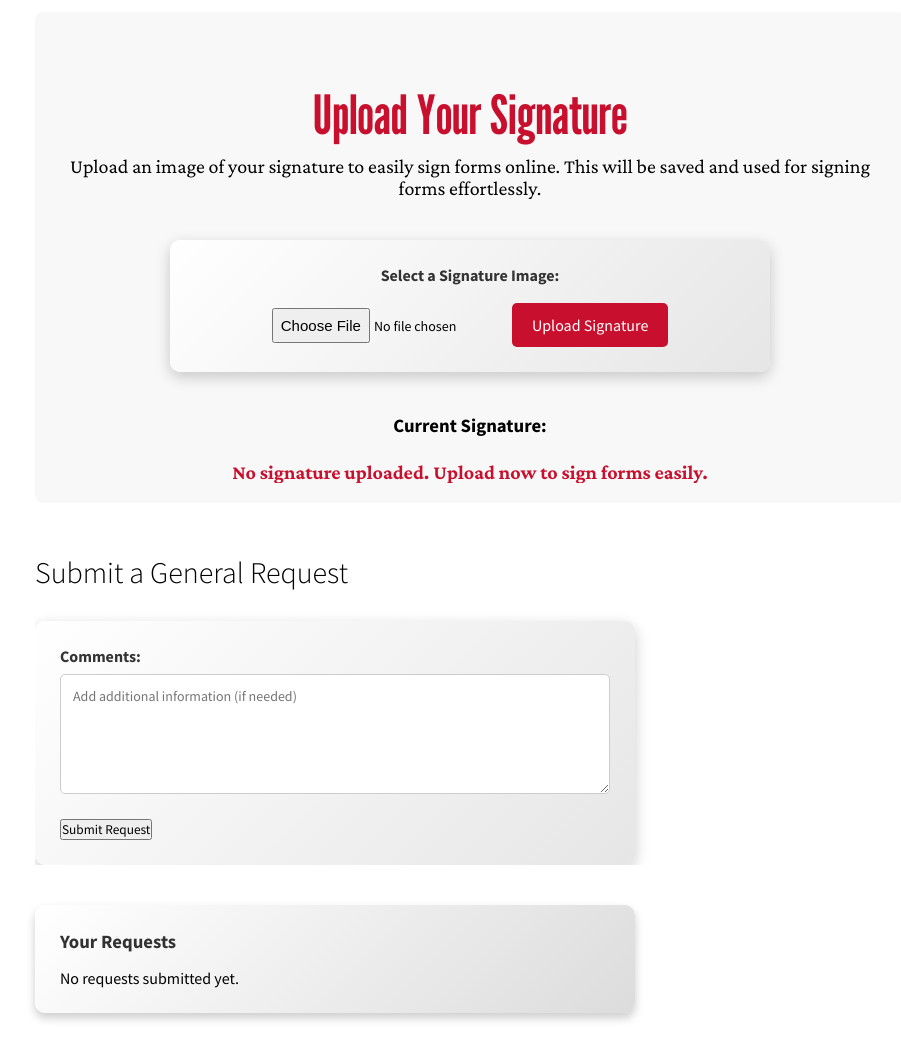
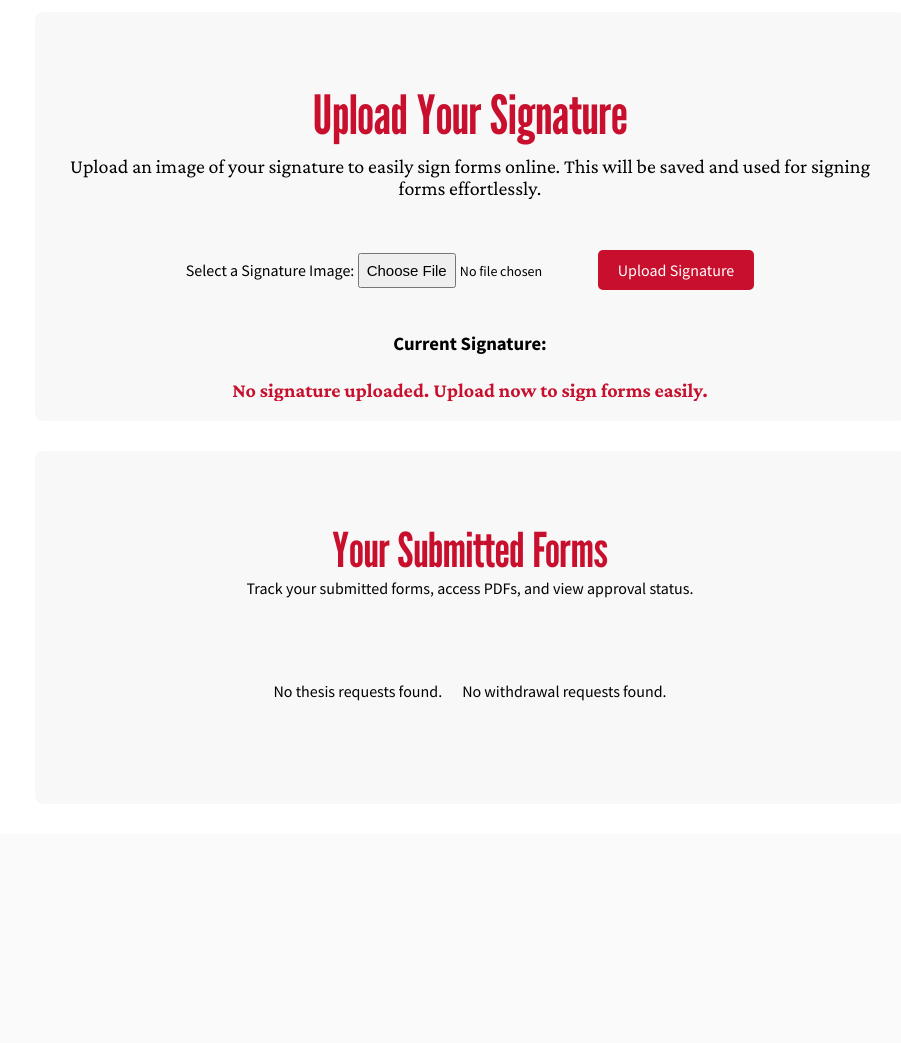
Before and after one commit to JosephRGonzalez/Project-v0.1-User-Management, a Django app: page /upload-signature/ in a window 1280 px wide. Shown: the part 1108-2151 px from the top of the page, without its empty margins (345-1246 px from the left). After the commit the page ends 1809 px from the top, so only its background shows below. Run offline with Django 4.2, Linux system fonts and the light colour scheme; a user stored in the database is signed in; some libraries are stand-ins or nearby versions.

```diff
--- a/static/css/approval.css
+++ b/static/css/approval.css
@@ -112,177 +112,9 @@ button:hover {
 
 
 
-/* Approval Requests CSS */
-/* Form Container */
-form {
-    background: linear-gradient(135deg, #ffffff, #e6e6e6);
-    padding: 25px;
-    border-radius: 10px;
-    box-shadow: 0 5px 15px rgba(0, 0, 0, 0.2);
-    width: 100%;
-    max-width: 600px;
-    margin-top: 30px;
-    font-family: 'Source Sans Pro', sans-serif;
-}
-
-/* Form Labels */
-label {
-    display: block;
-    margin-bottom: 8px;
-    font-weight: bold;
-    color: #333;
-}
-
-/* Form Inputs */
-input[type="text"],
-input[type="email"],
-input[type="tel"],
-input[type="date"],
-textarea {
-    width: 100%;
-    padding: 12px;
-    margin-bottom: 20px;
-    border: 1px solid #ccc;
-    border-radius: 5px;
-    font-size: 14px;
-    transition: border-color 0.3s;
-}
-
-input[type="text"]:focus,
-input[type="email"]:focus,
-input[type="tel"]:focus,
-input[type="date"]:focus,
-textarea:focus {
-    border-color: #c8102e;
-    outline: none;
-}
-
-/* Textarea Specific */
-textarea {
-    min-height: 120px;
-    resize: vertical;
-}
 
 
 
-
-.address-fieldset {
-    border: 2px solid #c8102e; /* University of Houston primary color */
-    border-radius: 8px;
-    padding: 20px;
-    margin-bottom: 20px;
-    background-color: #f9f9f9;
-    box-shadow: 0 2px 5px rgba(0, 0, 0, 0.1);
-}
-
-.address-fieldset legend {
-    color: #c8102e;
-    font-weight: bold;
-    padding: 0 10px;
-    font-size: 1.2em;
-}
-
-.address-fieldset label {
-    display: block;
-    margin-top: 10px;
-    font-weight: bold;
-}
-
-.address-fieldset input[type="text"] {
-    width: 100%;
-    padding: 10px;
-    margin-top: 5px;
-    border: 1px solid #ddd;
-    border-radius: 5px;
-    font-family: 'Source Sans Pro', sans-serif;
-}
-
-/* Checkbox and Radio Inputs */
-
-
-input[type="checkbox"],
-input[type="radio"] {
-    margin-right: 10px;
-    cursor: pointer;
-
-}
-
-
-/* Custom checkbox design */
-.checkbox-container {
-    display: flex;
-    align-items: center;
-    gap: 12px; /* Space between checkbox and label */
-    font-size: 16px;
-    font-family: 'Source Sans Pro', sans-serif;
-}
-
-
-
-/* Submit Button */
-button[type="submit"] {
-    background-color: #c8102e;
-    color: white;
-    border: none;
-    padding: 12px 20px;
-    border-radius: 5px;
-    cursor: pointer;
-    font-size: 16px;
-    transition: background-color 0.3s;
-}
-
-button[type="submit"]:hover {
-    background-color: #a10c24;
-}
-
-/* Responsive Design */
-@media (max-width: 768px) {
-    form {
-        padding: 15px;
-    }
-}
-
-
-.request-status {
-    margin-top: 40px;
-    background: linear-gradient(135deg, rgb(255,255,255), rgb(220,220,220));
-    padding: 25px;
-    border-radius: 10px;
-    box-shadow: 0px 5px 10px rgba(0, 0, 0, 0.2);
-    width: 100%;
-    max-width: 600px;
-}
-
-.request-status h3 {
-    margin-bottom: 15px;
-    color: rgb(50,50,50);
-}
-
-.request-status ul {
-    list-style-type: none;
-}
-
-.request-status ul li {
-    padding: 10px 0;
-    border-bottom: 1px solid #ddd;
-}
-
-.status {
-    font-weight: bold;
-}
-
-/* Status colors */
-.status:nth-child(1) {
-    color: rgb(0, 102, 204); /* Pending - blue */
-}
-
-.status:nth-child(2) {
-    color: rgb(200, 16, 46); /* Returned - red */
-}
-
-.status:nth-child(3) {
-    color: rgb(0, 153, 51); /* Approved - green */
-}
 
 
 
@@ -383,6 +215,116 @@ input::file-selector-button:hover {
 }
 
 
+
+/* User Form Tracking Section */
+.form-tracking-section {
+    background: #f8f8f8;
+    padding: 20px;
+    border-radius: 8px;
+    text-align: center;
+    margin-top: 30px;
+    display: flex;
+    flex-direction: column;
+    align-items: center;
+    font-family: Source Sans Pro, sans-serif;
+}
+
+.form-tracking-section h2 {
+    font-size: 48px;
+    color: #c8102e;
+    font-family: "League Gothic", sans-serif;
+}
+
+.form-tracking-section h2, p{
+    top:0;
+    left:0;
+}
+
+.tracking-container {
+    display: flex;
+    justify-content: center;
+    flex-wrap: wrap;
+    gap: 20px;
+    padding-top: 10%;
+    padding-bottom: 10%;
+}
+
+.tracking-card {
+    background: linear-gradient(135deg, #ffffff, #f4f4f4);
+    padding: 20px;
+    border-radius: 10px;
+    width: 280px;
+    box-shadow: 0px 4px 10px rgba(0, 0, 0, 0.1);
+    text-align: left;
+    transition: transform 0.3s ease-in-out, box-shadow 0.3s ease-in-out;
+    border-left: 5px solid #c8102e;
+}
+
+.tracking-card:hover {
+    transform: scale(1.05);
+    box-shadow: 0px 6px 15px rgba(0, 0, 0, 0.15);
+}
+
+.tracking-card h3 {
+    font-size: 18px;
+    color: #333;
+    margin-bottom: 8px;
+}
+
+.status {
+    font-weight: bold;
+    padding: 6px 12px;
+    border-radius: 6px;
+    font-size: 14px;
+    display: inline-block;
+    margin-top: 5px;
+}
+
+/* Status Colors */
+.status.draft {
+    background-color: #f4c542;
+    color: black;
+}
+
+.status.pending {
+    background-color: #007bff;
+    color: white;
+}
+
+.status.returned {
+    background-color: #dc3545;
+    color: white;
+}
+
+.status.approved {
+    background-color: #28a745;
+    color: white;
+}
+
+/* PDF Link */
+.pdf-link {
+    display: inline-block;
+    margin-top: 12px;
+    font-size: 14px;
+    color: #c8102e;
+    font-weight: bold;
+    text-decoration: none;
+    transition: color 0.3s ease-in-out;
+}
+
+.pdf-link:hover {
+    color: #a10c24;
+    text-decoration: underline;
+}
+
+
+
+
+
+
+
+
+
 /* Form Cancel Button */
 
 .btn-back {
--- a/templates/approval_requests.html
+++ b/templates/approval_requests.html
@@ -171,39 +171,34 @@ function fillForm(formType) {
         </div>
         {% endif %}
 
-        <!-- General Request Form -->
-        <div class="form-section">
-            <h2>Submit a General Request</h2>
-            <form method="POST" action="{% url 'submit_request' %}">
-                {% csrf_token %}
 
-                <label for="comments">Comments:</label>
-                <textarea id="comments" name="comments" placeholder="Add additional information (if needed)"></textarea>
+    <!-- User Form Tracking -->
+    <section class="form-tracking-section">
+    <h2>Your Submitted Forms</h2>
+    <p>Track your submitted forms, access PDFs, and view approval status.</p>
 
-                <input type="submit" class="submit-btn" value="Submit Request">
-            </form>
+    <div class="tracking-container">
+        {% for request in thesis_requests %}
+        <div class="tracking-card">
+            <h3>Thesis Request</h3>
+            <p><strong>Status:</strong> <span class="status {{ request.status|lower }}">{{ request.get_status_display }}</span></p>
+            <a href="{{ request.generated_pdf.url }}" class="pdf-link" target="_blank">📄 View PDF</a>
         </div>
+        {% empty %}
+        <p class="no-forms-message">No thesis requests found.</p>
+        {% endfor %}
 
-        <!-- Request Status -->
-        <div class="request-status">
-            <h3>Your Requests</h3>
-            {% if user_requests %}
-                <ul>
-                    {% for request in user_requests %}
-                        <li>
-                            Request #{{ request.id }} -
-                            Status: <span class="status status-{{ request.status }}">{{ request.get_status_display }}</span>
-                            <span class="date">{{ request.created_at|date:"M d, Y" }}</span>
-                            {% if request.status == 'approved' and request.pdf_document %}
-                                <a href="{{ request.pdf_document.url }}" class="download-link" target="_blank">Download PDF</a>
-                            {% endif %}
-                        </li>
-                    {% endfor %}
-                </ul>
-            {% else %}
-                <p>No requests submitted yet.</p>
-            {% endif %}
+        {% for request in withdrawal_requests %}
+        <div class="tracking-card">
+            <h3>Withdrawal Request</h3>
+            <p><strong>Status:</strong> <span class="status {{ request.status|lower }}">{{ request.get_status_display }}</span></p>
+            <a href="{{ request.generated_pdf.url }}" class="pdf-link" target="_blank">📄 View PDF</a>
         </div>
+        {% empty %}
+        <p class="no-forms-message">No withdrawal requests found.</p>
+        {% endfor %}
+    </div>
+</section>
 
 
     </div>
--- a/usr_mgmt_app/urls.py
+++ b/usr_mgmt_app/urls.py
@@ -28,6 +28,7 @@ urlpatterns = [
     # Forms
     path("fill-form/thesis/", views.fill_thesis_form, name="fill_thesis_form"),
     path("fill-form/withdrawal/", views.fill_withdrawal_form, name="fill_withdrawal_form"),
+    path("submit-thesis-for-approval/<int:request_id>/", views.submit_thesis_for_approval, name="submit_thesis_for_approval"),
     # PDF Generation
     path("generate-pdf/thesis/<int:request_id>/", views.generate_thesis_pdf, name="generate_thesis_pdf"),
     path("generate-pdf/withdrawal/<int:request_id>/", views.generate_withdrawal_pdf, name="generate_withdrawal_pdf"),
--- a/usr_mgmt_app/views.py
+++ b/usr_mgmt_app/views.py
@@ -526,6 +526,8 @@ def fill_thesis_form(request):
     """Handles form submission for Thesis Request."""
     user = request.user
 
+
+
     # Check if a ThesisRequest already exists for the user
     existing_request = ThesisRequest.objects.filter(user=user).first()
 
@@ -538,6 +540,7 @@ def fill_thesis_form(request):
         request_type = request.POST.get("request_type")
         justification = request.POST.get("justification")
 
+
         if not all([student_id, degree_type, graduation_date, request_type, justification]):
             print("Missing form fields!")  # Debugging
             return render(request, "forms/thesis_form.html", {"error": "All fields are required."})
@@ -549,7 +552,9 @@ def fill_thesis_form(request):
             existing_request.graduation_date = graduation_date
             existing_request.request_type = request_type
             existing_request.justification = justification
+            existing_request.status = "Draft"
             existing_request.save()  # Save the updated data
+
         else:
             # If no existing request, create a new one
             ThesisRequest.objects.create(
@@ -558,7 +563,8 @@ def fill_thesis_form(request):
                 degree_type=degree_type,
                 graduation_date=graduation_date,
                 request_type=request_type,
-                justification=justification
+                justification=justification,
+                status = "Draft"
             )
 
         print("Thesis request saved:", existing_request.id if existing_request else "New")  # Debugging
@@ -566,7 +572,14 @@ def fill_thesis_form(request):
 
     # Retrieve the latest request for the user (either existing or the last one created)
     thesis_request = existing_request or ThesisRequest.objects.filter(user=user).last()
-    return render(request, "forms/thesis_form.html", {"thesis_request": thesis_request})
+    return render(
+        request,
+        "forms/thesis_form.html",
+        {
+                 "thesis_request": thesis_request,
+                 "MEDIA_URL": settings.MEDIA_URL
+                }
+             )
 
 
 
@@ -594,10 +607,35 @@ def generate_thesis_pdf(request, request_id):
 
     print("User Data Sent to LaTeX:", user_data)  # Debugging
 
+    # Generate the PDF from LaTeX template
+    pdf_filename = f"thesis_filled_{request_id}.pdf"
     pdf_path = generate_pdf_from_latex(user_data, "thesis_template.tex", f"thesis_filled_{request_id}")
+
+    # Store the PDF path in the model (relative to MEDIA_URL)
+    thesis.pdf_document = os.path.join('generated_pdfs', pdf_filename)  # This is relative to MEDIA_URL
+    thesis.status = "Draft"
+    thesis.save()
+
     return FileResponse(open(pdf_path, "rb"), content_type="application/pdf")
 
+@login_required
+def submit_thesis_for_approval(request, request_id):
+    thesis_request = get_object_or_404(ThesisRequest, id=request_id, user=request.user)
 
+    if request.method == "POST":
+        thesis_request.status = "Pending"  # Update status to Pending
+        thesis_request.save()
+        return redirect("thesis_form")  # Redirect back to the form page
+
+    return redirect("thesis_form")
+
+
+
+
+
+#######################
+### Withdrawal Form ###
+#######################
 def fill_withdrawal_form(request):
     """Handles form submission for Withdrawal Request."""
     user = request.user
@@ -700,3 +738,14 @@ def generate_withdrawal_pdf(request, request_id):
 
     pdf_path = generate_pdf_from_latex(user_data, "withdrawal_template.tex", f"withdrawal_filled_{request_id}")
     return FileResponse(open(pdf_path, "rb"), content_type="application/pdf")
+
+
+# Used for tracking user forms.
+def approval_requests(request):
+    user_thesis_requests = ThesisRequest.objects.filter(user=request.user)
+    user_withdrawal_requests = WithdrawalRequest.objects.filter(user=request.user)
+
+    return render(request, "approval_requests.html", {
+        "thesis_requests": user_thesis_requests,
+        "withdrawal_requests": user_withdrawal_requests,
+    })
```
Also changed, not shown: User_Management_System/settings.py (+5 -3 lines), static/css/academic_forms.css (added, +121 -0 lines), templates/forms/thesis_form.html (+49 -37 lines), usr_mgmt_app/models.py (+5 -3 lines), db.sqlite3, media/signatures/handwritten-email-signature.jpeg (added), 5 other files.
